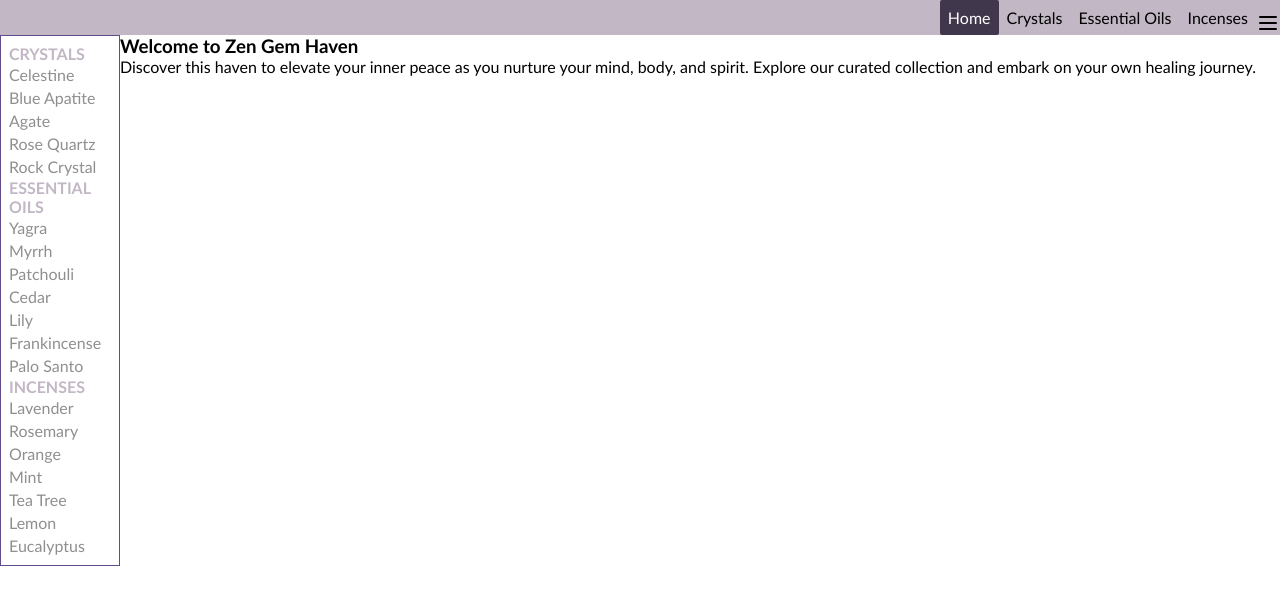
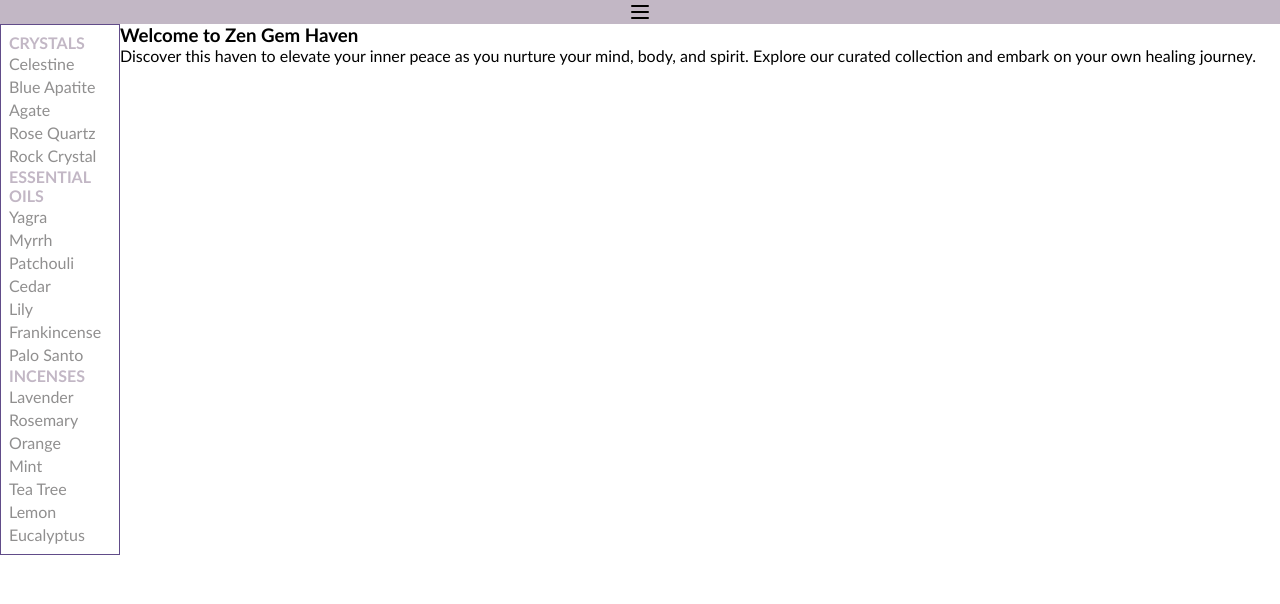
Before and after one commit to blombergalex/gems, a React (Vite) app: page / in a window 1280 px wide. Shown: the top 604 px of the page. Built offline with nearby package versions, Linux system fonts and the light colour scheme; the HTML template or start-up script is replaced by a standard one.

Commit message:
start mobile nav styling

```diff
--- a/src/components/MainNavigation/MainNavigation.module.css
+++ b/src/components/MainNavigation/MainNavigation.module.css
@@ -3,6 +3,8 @@
     background-color: var(--main-color);
     display: flex;
     justify-content: flex-end;
+    align-items: center;
+    flex-direction: column;
 }
 
 .navbar a,
@@ -27,3 +29,24 @@
 .menuIcon {
     align-self: flex-end;
 }
+
+.menuIcon {
+    align-self: center;
+}
+
+.closeMenuIcon {
+    border: 1px solid red;
+    z-index: 1;
+    background-color: var(--main-color);
+    position: relative;
+    right: 0;
+}
+
+@media screen and (min-width: 768px) {
+    .navbar {
+        height: min-content;
+        display: flex;
+        justify-content: flex-end;
+    }
+
+}
--- a/src/components/MainNavigation/index.jsx
+++ b/src/components/MainNavigation/index.jsx
@@ -1,17 +1,40 @@
-import { Menu } from 'lucide-react'
+import { Menu, X } from 'lucide-react'
 import { NavLink } from 'react-router-dom'
-import { useState } from 'react'
+import { useState, useRef } from 'react'
 import styles from './MainNavigation.module.css'
 
 const MainNavigation = ({handleCategoryChange}) => {
+
+    const [showNavItems, setShowNavItems] = useState(false);
+    const navItemsContainer = useRef(null);
+
+    const handleMenuClick = () => {
+        setShowNavItems(!showNavItems)
+    }
+
+    const closeMenu = () => {
+        setShowNavItems(false)
+    }
+
+    document.addEventListener('click', (event) => {
+        if (showNavItems && !navItemsContainer?.current?.contains(event.target)) {
+            closeMenu();
+        }
+    });
+
     return(
         <>
         <nav className={styles.navbar}>
-            <NavLink className={({ isActive}) => isActive ? styles.active : ''} to='/' onClick={() => handleCategoryChange('home')} >Home</NavLink>
-            <NavLink className={({ isActive}) => isActive ? styles.active : ''} to='crystals' onClick={() => handleCategoryChange('crystals')} >Crystals</NavLink>
-            <NavLink className={({ isActive}) => isActive ? styles.active : ''} to='essentialoils' onClick={() => handleCategoryChange('essentialoils')} >Essential Oils</NavLink>
-            <NavLink className={({ isActive}) => isActive ? styles.active : ''} to='incenses' onClick={() => handleCategoryChange('incenses')}>Incenses</NavLink>
-            <Menu className={styles.menuIcon}/>
+            {showNavItems &&
+            <>
+                <NavLink className={({ isActive}) => isActive ? styles.active : ''} to='/' onClick={() => handleCategoryChange('home')} >Home</NavLink>
+                <NavLink className={({ isActive}) => isActive ? styles.active : ''} to='crystals' onClick={() => handleCategoryChange('crystals')} >Crystals</NavLink>
+                <NavLink className={({ isActive}) => isActive ? styles.active : ''} to='essentialoils' onClick={() => handleCategoryChange('essentialoils')} >Essential Oils</NavLink>
+                <NavLink className={({ isActive}) => isActive ? styles.active : ''} to='incenses' onClick={() => handleCategoryChange('incenses')}>Incenses</NavLink>
+                <X className={styles.closeMenuIcon}/>
+            </>
+            }
+            <Menu onClick={handleMenuClick} ref={navItemsContainer} className={styles.menuIcon}/>
         </nav>
         </>
     )
```
